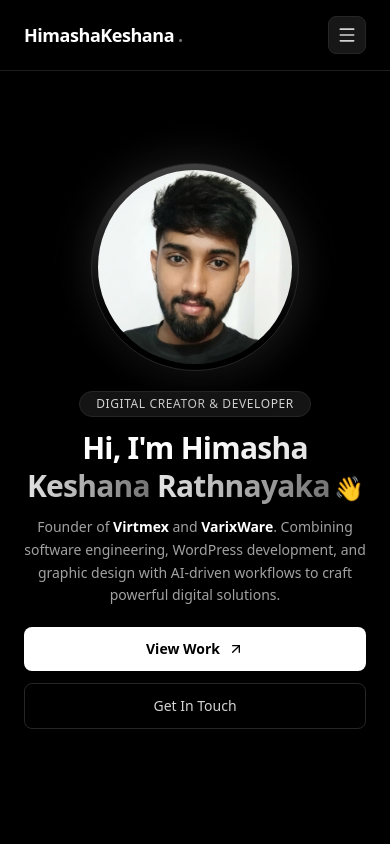
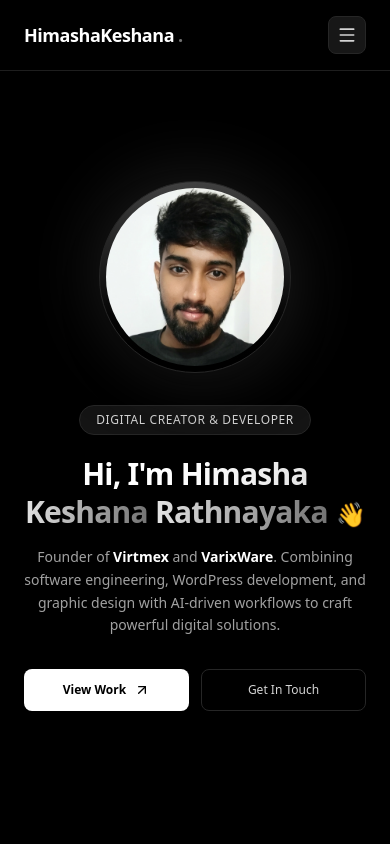
Before and after one commit to HimashaOfficial/my-portfolio, a Next.js app: page / in a window 390 px wide. Shown: the top 844 px of the page. Built offline with nearby package versions, Linux system fonts and the light colour scheme.

Commit message:
Fix tablet typography flow and section scaling

```diff
--- a/src/app/page.js
+++ b/src/app/page.js
@@ -233,18 +233,51 @@ export default function Home() {
       </nav>
 
       {/* Hero Section */}
-      <section id="hero" className="w-full min-h-screen flex flex-col justify-center items-center pt-20 pb-8 md:pt-28 md:pb-12 px-6 md:px-16">
+      <section id="hero" className="w-full min-h-screen flex flex-col justify-center items-center pt-24 md:pt-32 lg:pt-28 pb-12 px-6 md:px-12 lg:px-16">
         <motion.div
           initial="hidden"
           animate="visible"
           variants={fadeInUp}
-          className="w-full max-w-6xl mx-auto flex flex-col lg:grid lg:grid-cols-12 gap-5 lg:gap-12 items-center"
+          className="w-full max-w-6xl mx-auto flex flex-col-reverse lg:grid lg:grid-cols-12 gap-8 lg:gap-12 items-center"
         >
-          {/* Top Image Block on Mobile */}
-          <div className="lg:col-span-5 lg:order-2 flex justify-center items-center relative w-full">
-            <div className="relative w-52 h-52 sm:w-72 sm:h-72 md:w-[360px] md:h-[360px] lg:w-[420px] lg:h-[420px]">
+          {/* Left Text Block */}
+          <div className="w-full lg:col-span-7 text-center lg:text-left flex flex-col items-center lg:items-start">
+            <span className="inline-block px-4 py-1.5 bg-neutral-900/90 text-neutral-300 border border-neutral-800 rounded-full text-xs font-medium tracking-wider uppercase mb-5">
+              Digital Creator & Developer
+            </span>
+
+            <h1 className="text-3xl sm:text-5xl md:text-5xl lg:text-6xl font-extrabold mb-4 text-white tracking-tight leading-tight w-full">
+              Hi, I'm <br className="hidden sm:inline" />
+              <span className="bg-gradient-to-r from-white via-neutral-200 to-neutral-500 bg-clip-text text-transparent">
+                Himasha Keshana
+              </span>{" "}
+              <span className="inline-inline whitespace-nowrap">
+                <span className="bg-gradient-to-r from-neutral-200 to-neutral-500 bg-clip-text text-transparent">
+                  Rathnayaka
+                </span>
+                <span className="inline-block ml-2 text-2xl sm:text-4xl md:text-5xl">👋</span>
+              </span>
+            </h1>
+
+            <p className="text-neutral-400 text-sm sm:text-base md:text-lg lg:text-lg mb-8 leading-relaxed w-full max-w-2xl md:max-w-3xl lg:max-w-2xl mx-auto lg:mx-0">
+              Founder of <strong className="text-white">Virtmex</strong> and <strong className="text-white">VarixWare</strong>. Combining software engineering, WordPress development, and graphic design with AI-driven workflows to craft powerful digital solutions.
+            </p>
+
+            <div className="grid grid-cols-2 sm:flex sm:flex-row justify-center lg:justify-start gap-3 sm:gap-4 w-full sm:w-auto">
+              <a href="#projects" className="px-5 sm:px-7 py-3 bg-white hover:bg-neutral-200 text-black font-semibold rounded-lg transition flex items-center justify-center gap-2 text-xs sm:text-sm w-full sm:w-auto">
+                View Work <ArrowUpRight size={16} />
+              </a>
+              <a href="#contact" className="px-5 sm:px-7 py-3 border border-neutral-800 hover:bg-neutral-900 text-neutral-300 font-medium rounded-lg transition text-xs sm:text-sm w-full sm:w-auto text-center flex items-center justify-center">
+                Get In Touch
+              </a>
+            </div>
+          </div>
+
+          {/* Right Image Block */}
+          <div className="w-full lg:col-span-5 flex justify-center items-center relative">
+            <div className="relative w-48 h-48 sm:w-64 sm:h-64 md:w-[320px] md:h-[320px] lg:w-[420px] lg:h-[420px]">
               {/* Outer Subtle Ambient Glow */}
-              <div className="absolute inset-0 rounded-full bg-gradient-to-tr from-neutral-800 via-neutral-600 to-white/20 blur-xl md:blur-2xl opacity-40 animate-pulse" />
+              <div className="absolute inset-0 rounded-full bg-gradient-to-tr from-neutral-800 via-neutral-600 to-white/20 blur-2xl opacity-40 animate-pulse" />
 
               {/* Ellipse Container */}
               <div className="relative w-full h-full rounded-full p-1.5 bg-gradient-to-b from-neutral-700 via-neutral-900 to-black border border-neutral-800 shadow-2xl overflow-hidden flex items-center justify-center">
@@ -254,39 +287,6 @@ export default function Home() {
                   className="w-full h-full object-cover rounded-full hover:scale-105 transition duration-500"
                 />
               </div>
-            </div>
-          </div>
-
-          {/* Text Block below image on Mobile */}
-          <div className="lg:col-span-7 lg:order-1 text-center lg:text-left flex flex-col items-center lg:items-start">
-            <span className="inline-block px-4 py-1 bg-neutral-900/90 text-neutral-300 border border-neutral-800 rounded-full text-xs font-medium tracking-wider uppercase mb-3 md:mb-5">
-              Digital Creator & Developer
-            </span>
-
-            <h1 className="text-3xl sm:text-5xl md:text-6xl font-extrabold mb-3 md:mb-4 text-white tracking-tight leading-tight">
-              Hi, I'm <br className="hidden sm:inline" />
-              <span className="bg-gradient-to-r from-white via-neutral-200 to-neutral-500 bg-clip-text text-transparent">
-                Himasha Keshana
-              </span>{" "}
-              <span className="inline-inline whitespace-nowrap">
-                <span className="bg-gradient-to-r from-neutral-200 to-neutral-500 bg-clip-text text-transparent">
-                  Rathnayaka
-                </span>
-                <span className="inline-block ml-1 md:ml-2 text-2xl sm:text-4xl md:text-5xl">👋</span>
-              </span>
-            </h1>
-
-            <p className="text-neutral-400 text-sm md:text-lg mb-5 md:mb-8 leading-relaxed max-w-2xl mx-auto lg:mx-0">
-              Founder of <strong className="text-white">Virtmex</strong> and <strong className="text-white">VarixWare</strong>. Combining software engineering, WordPress development, and graphic design with AI-driven workflows to craft powerful digital solutions.
-            </p>
-
-            <div className="flex flex-col sm:flex-row justify-center lg:justify-start gap-3 md:gap-4 w-full sm:w-auto">
-              <a href="#projects" className="px-7 py-3 bg-white hover:bg-neutral-200 text-black font-semibold rounded-lg transition flex items-center justify-center gap-2 text-sm w-full sm:w-auto">
-                View Work <ArrowUpRight size={16} />
-              </a>
-              <a href="#contact" className="px-7 py-3 border border-neutral-800 hover:bg-neutral-900 text-neutral-300 font-medium rounded-lg transition text-sm w-full sm:w-auto text-center">
-                Get In Touch
-              </a>
             </div>
           </div>
         </motion.div>
```
